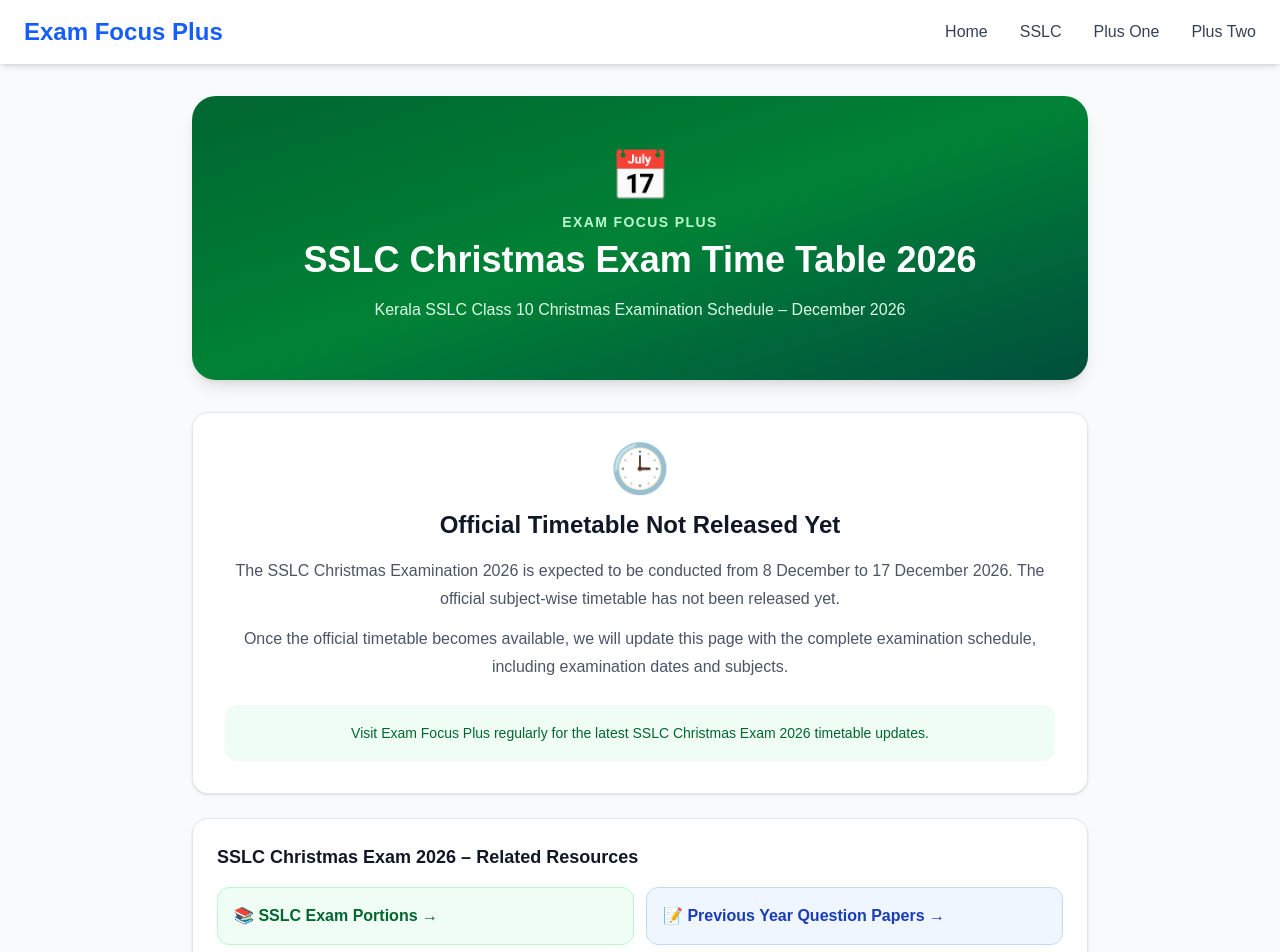
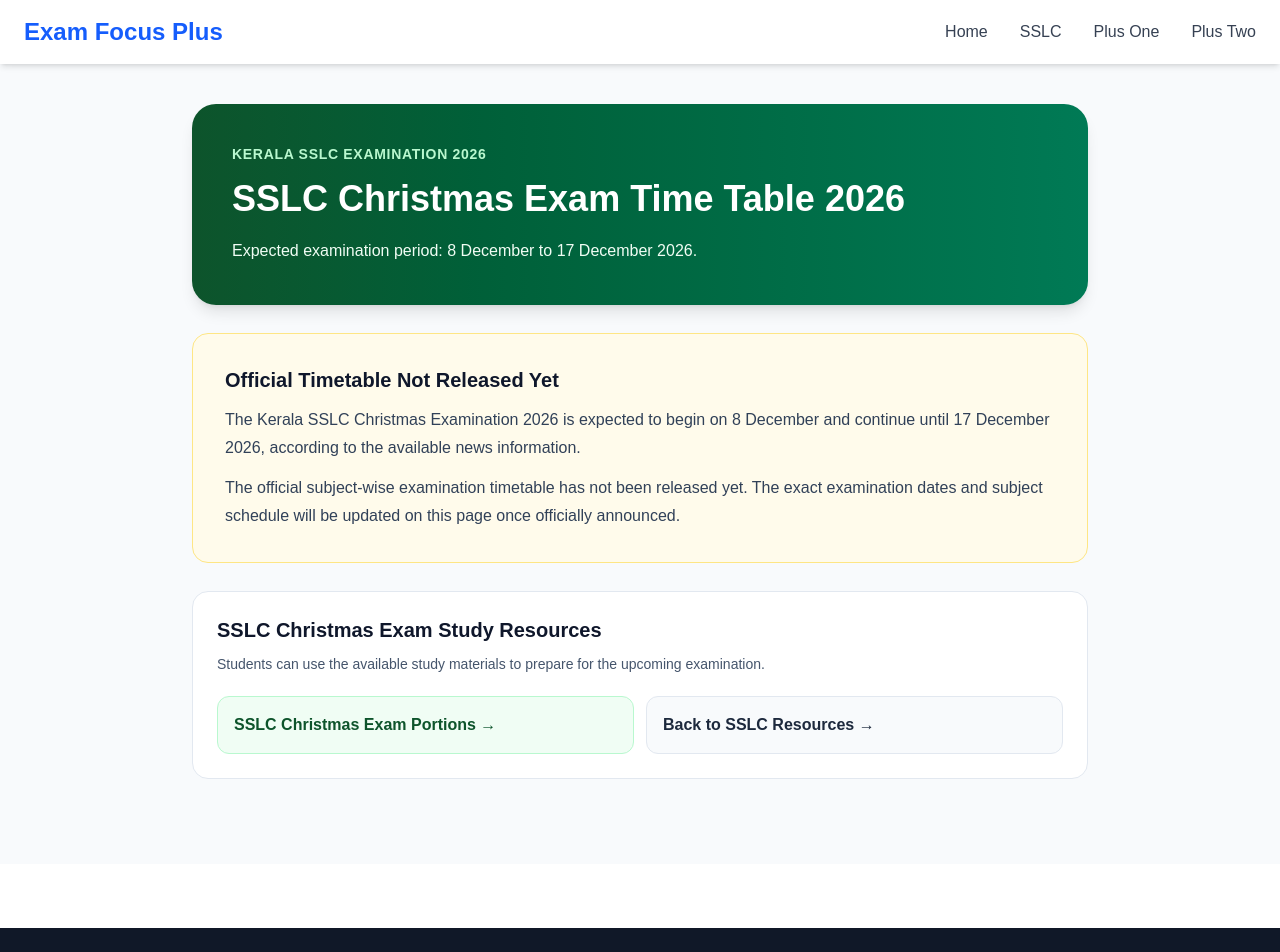
Before and after one commit to examfocusplus/exam-focus-plus, a Next.js app: page /sslc-christmas-timetable-26 in a window 1280 px wide. Shown: the top 952 px of the page. Built offline with nearby package versions, Linux system fonts and the light colour scheme.

Commit message:
Update SSLC Christmas timetable information

```diff
--- a/app/sslc-christmas-timetable-26/page.tsx
+++ b/app/sslc-christmas-timetable-26/page.tsx
@@ -2,21 +2,15 @@ import type { Metadata } from "next";
 import Link from "next/link";
 
 export const metadata: Metadata = {
-  title:
-    "SSLC Christmas Exam Time Table 2026 – Kerala Class 10 | Exam Focus Plus",
+  title: "SSLC Christmas Exam Time Table 2026 – Kerala Class 10",
   description:
-    "Kerala SSLC Christmas Exam 2026 is expected to be conducted from 8 December to 17 December 2026. Check the subject-wise exam timetable, dates and schedule. The official timetable will be updated here once released.",
+    "Kerala SSLC Christmas Exam 2026 is expected to start on 8 December and continue until 17 December 2026. The official subject-wise timetable has not been released yet. Check here for updates.",
   keywords: [
     "SSLC Christmas Exam Time Table 2026",
-    "SSLC Time Table 2026",
+    "SSLC Time Table 2026 Kerala",
     "Kerala SSLC Christmas Exam 2026",
-    "Class 10 Christmas Exam Time Table",
-    "SSLC December Exam Schedule 2026",
-    "SSLC Exam Dates December 2026",
-    "Kerala Class 10 Exam Schedule",
-    "SSLC Subject Wise Timetable",
-    "SSLC Exam Time Table PDF",
-    "Exam Focus Plus",
+    "Class 10 Christmas Exam 2026",
+    "SSLC Exam Dates 2026",
   ],
   alternates: {
     canonical: "/sslc-christmas-timetable-26",
@@ -24,101 +18,76 @@ export const metadata: Metadata = {
   openGraph: {
     title: "SSLC Christmas Exam Time Table 2026",
     description:
-      "Kerala SSLC Christmas Exam 2026 is expected from 8 December to 17 December 2026. Check the latest timetable updates on Exam Focus Plus.",
+      "Kerala SSLC Christmas Exam 2026 is expected from 8 December to 17 December 2026. Official timetable updates will be published here.",
     url: "https://examfocusplus.in/sslc-christmas-timetable-26",
     siteName: "Exam Focus Plus",
     type: "website",
   },
 };
 
-export default function SSLCTimetablePage() {
+export default function SSLCChristmasTimetablePage() {
   return (
-    <main className="min-h-screen bg-gray-50 px-4 py-8 sm:px-6 lg:px-8">
+    <main className="min-h-screen bg-slate-50 px-4 py-10">
       <div className="mx-auto max-w-4xl">
 
-        <section className="overflow-hidden rounded-3xl bg-gradient-to-br from-green-800 via-green-700 to-emerald-900 px-5 py-10 text-center text-white shadow-lg sm:px-10 sm:py-14">
-          <div className="mb-3 text-5xl">📅</div>
-
-          <p className="mb-2 text-sm font-bold tracking-widest text-green-200">
-            EXAM FOCUS PLUS
+        <div className="rounded-3xl bg-gradient-to-r from-green-900 to-emerald-700 p-7 text-white shadow-lg sm:p-10">
+          <p className="mb-3 text-sm font-semibold uppercase tracking-wider text-green-200">
+            Kerala SSLC Examination 2026
           </p>
 
-          <h1 className="text-3xl font-extrabold sm:text-4xl">
+          <h1 className="text-3xl font-bold leading-tight sm:text-4xl">
             SSLC Christmas Exam Time Table 2026
           </h1>
 
-          <p className="mx-auto mt-4 max-w-2xl text-sm leading-7 text-green-100 sm:text-base">
-            Kerala SSLC Class 10 Christmas Examination
-            Schedule – December 2026
+          <p className="mt-4 text-base leading-7 text-green-50">
+            Expected examination period: 8 December to 17 December 2026.
+          </p>
+        </div>
+
+        <section className="mt-7 rounded-2xl border border-amber-200 bg-amber-50 p-6 sm:p-8">
+          <h2 className="text-xl font-bold text-slate-900">
+            Official Timetable Not Released Yet
+          </h2>
+
+          <p className="mt-3 leading-7 text-slate-700">
+            The Kerala SSLC Christmas Examination 2026 is expected to begin
+            on 8 December and continue until 17 December 2026, according to
+            the available news information.
+          </p>
+
+          <p className="mt-3 leading-7 text-slate-700">
+            The official subject-wise examination timetable has not been
+            released yet. The exact examination dates and subject schedule
+            will be updated on this page once officially announced.
           </p>
         </section>
 
-        <section className="mt-8 rounded-2xl border border-gray-200 bg-white p-6 shadow-sm sm:p-8">
-          <div className="text-center">
-            <div className="mb-4 text-5xl">🕒</div>
-
-            <h2 className="text-2xl font-bold text-gray-900">
-              Official Timetable Not Released Yet
-            </h2>
-
-            <p className="mt-4 text-sm leading-7 text-gray-600 sm:text-base">
-              The SSLC Christmas Examination 2026 is expected
-              to be conducted from 8 December to 17 December
-              2026. The official subject-wise timetable has
-              not been released yet.
-            </p>
-
-            <p className="mt-3 text-sm leading-7 text-gray-600 sm:text-base">
-              Once the official timetable becomes available,
-              we will update this page with the complete
-              examination schedule, including examination
-              dates and subjects.
-            </p>
-
-            <div className="mt-6 rounded-xl bg-green-50 p-4 text-sm font-medium leading-6 text-green-800">
-              Visit Exam Focus Plus regularly for the latest
-              SSLC Christmas Exam 2026 timetable updates.
-            </div>
-          </div>
-        </section>
-
-        <section className="mt-6 rounded-2xl border border-gray-200 bg-white p-5 shadow-sm sm:p-6">
-          <h2 className="text-lg font-bold text-gray-900">
-            SSLC Christmas Exam 2026 – Related Resources
+        <section className="mt-7 rounded-2xl border border-slate-200 bg-white p-6">
+          <h2 className="text-xl font-bold text-slate-900">
+            SSLC Christmas Exam Study Resources
           </h2>
 
-          <div className="mt-4 grid grid-cols-1 gap-3 sm:grid-cols-2">
+          <p className="mt-2 text-sm leading-6 text-slate-600">
+            Students can use the available study materials to prepare for
+            the upcoming examination.
+          </p>
+
+          <div className="mt-5 grid gap-3 sm:grid-cols-2">
             <Link
               href="/sslc-portions-26"
-              className="rounded-xl border border-green-200 bg-green-50 p-4 font-semibold text-green-800 transition hover:bg-green-100"
+              className="rounded-xl border border-green-200 bg-green-50 p-4 font-semibold text-green-900 transition hover:bg-green-100"
             >
-              📚 SSLC Exam Portions →
+              SSLC Christmas Exam Portions →
             </Link>
 
             <Link
-              href="/sslc-previous-year-questions-26"
-              className="rounded-xl border border-blue-200 bg-blue-50 p-4 font-semibold text-blue-800 transition hover:bg-blue-100"
+              href="/sslc"
+              className="rounded-xl border border-slate-200 bg-slate-50 p-4 font-semibold text-slate-800 transition hover:bg-slate-100"
             >
-              📝 Previous Year Question Papers →
+              Back to SSLC Resources →
             </Link>
           </div>
         </section>
-
-        <div className="mt-8 flex flex-wrap justify-center gap-3 pb-6">
-          <Link
-            href="/sslc"
-            className="rounded-xl border border-gray-300 bg-white px-5 py-3 text-sm font-semibold text-gray-700 transition hover:bg-gray-100"
-          >
-            ← Back to SSLC
-          </Link>
-
-          <Link
-            href="/"
-            className="rounded-xl bg-green-700 px-5 py-3 text-sm font-semibold text-white transition hover:bg-green-800"
-          >
-            Home
-          </Link>
-        </div>
 
       </div>
     </main>
```
